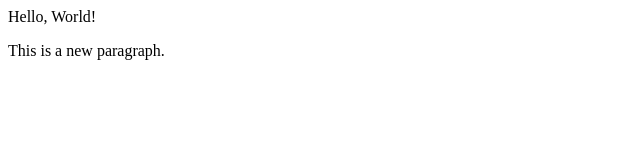
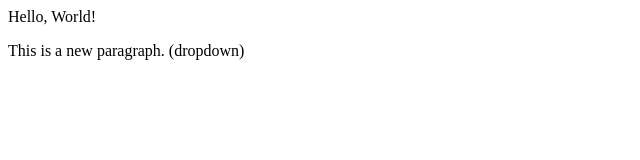
Before and after one commit to Sambit-Kumar-Mohanty-26/Localrepo, a plain HTML site: page index.html in a window 1280 px wide. Shown: the full height of the page, 0-640 px from the left. Drawn offline with Linux system fonts and the light colour scheme.

Commit message:
add dropdown

```diff
--- a/index.html
+++ b/index.html
@@ -1,2 +1,2 @@
 <p>Hello, World!</p>
-<p>This is a new paragraph.</p>
+<p>This is a new paragraph. (dropdown)</p>
```
